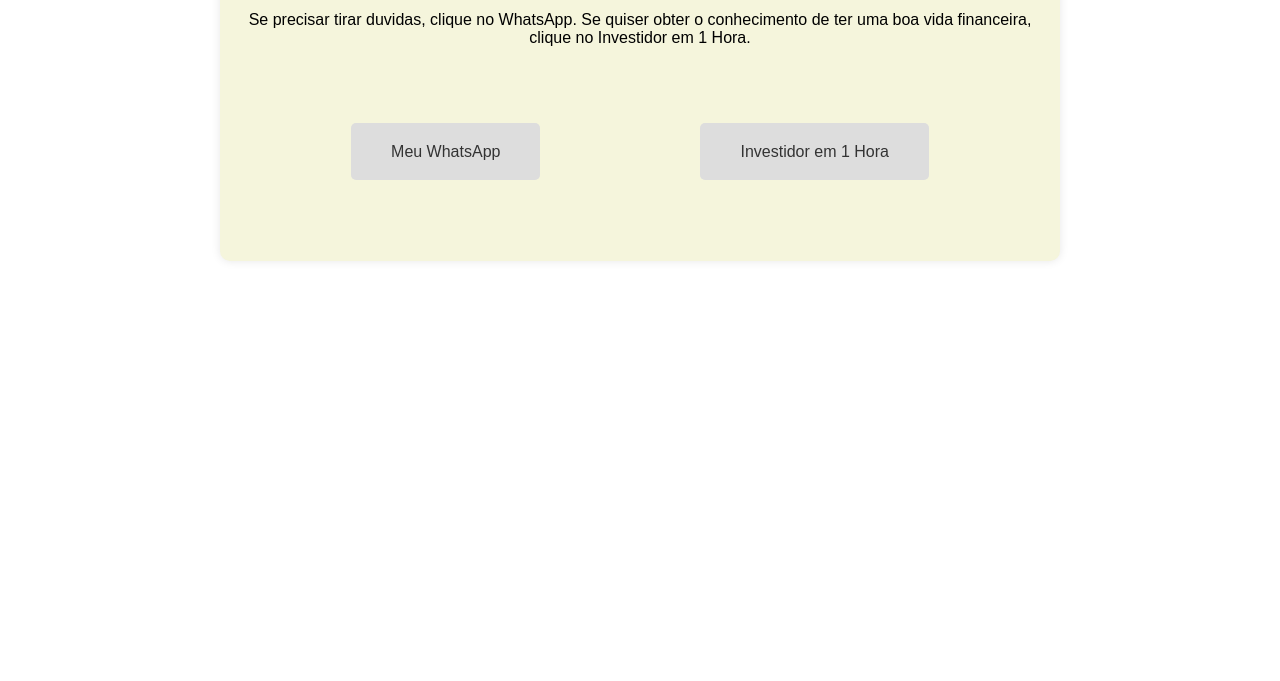
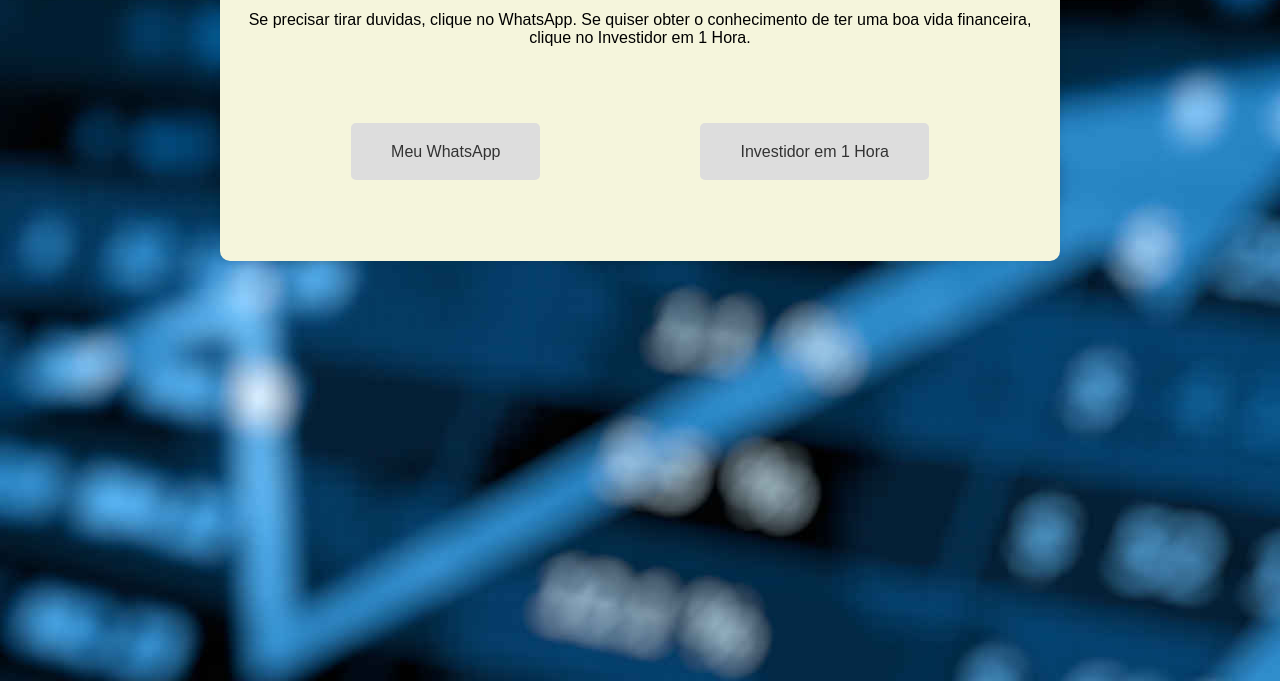
Before and after one commit to takiinvest/takiinvest, a plain HTML site: page index.html in a window 1280 px wide. Shown: the part 119-800 px from the top of the page. Drawn offline with Linux system fonts and the light colour scheme.

Commit message:
Update index.html

```diff
--- a/index.html
+++ b/index.html
@@ -10,7 +10,7 @@
             margin: 0;
             padding: 0;
 
-            background-image:url(.background.jpg);
+            background-image:url(/background.jpg);
         }
 
         .container {
```
